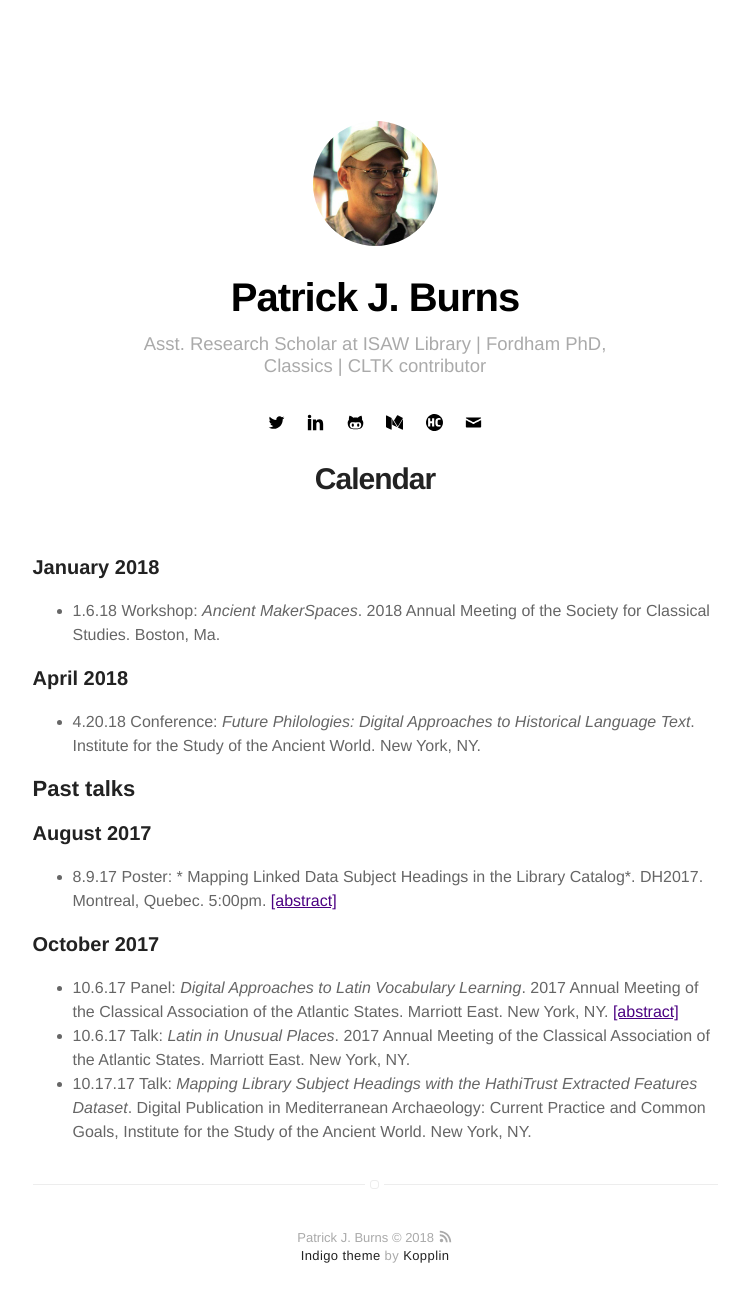
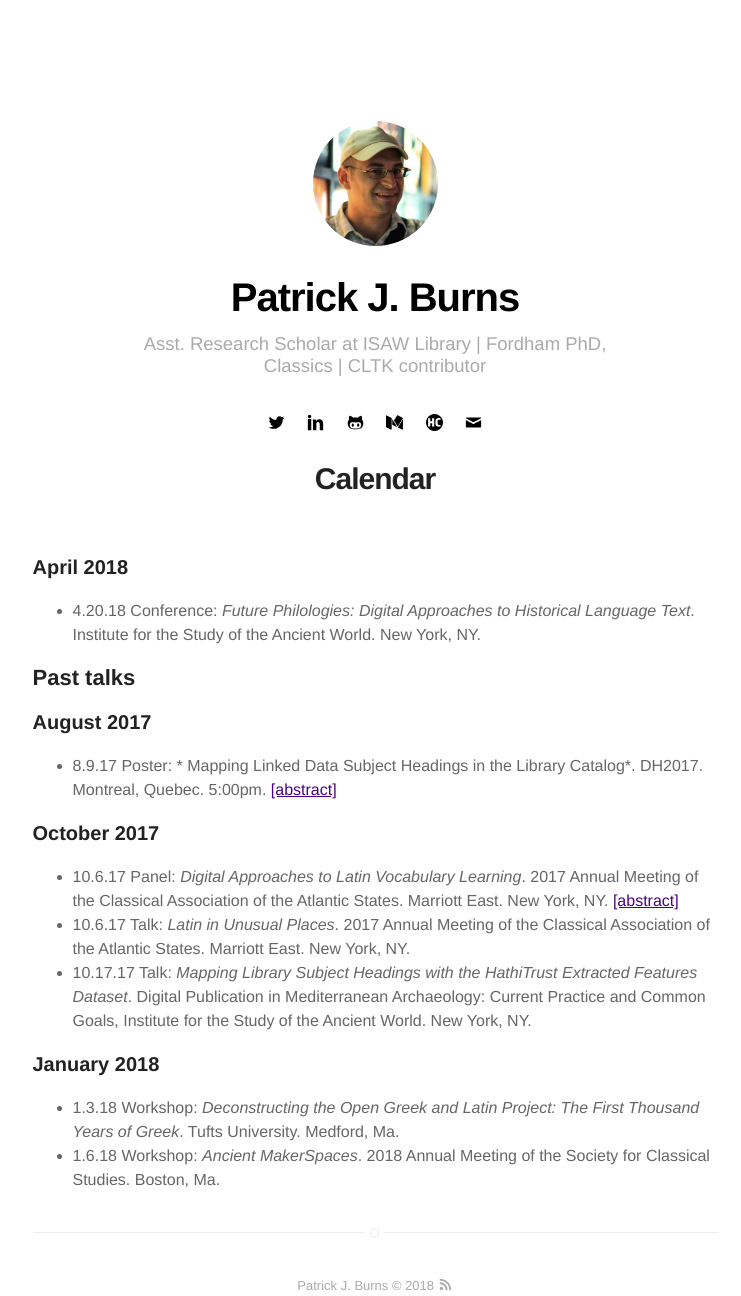
Before and after one commit to diyclassics/diyclassics.github.io, a Jekyll site: the page built from calendar.md, in a window 1280 px wide and 1400 px high, cut to the strip 104-1400 px from the top of the window. Shown: the whole strip, without its empty margins (265-1006 px from the left). Built offline with Jekyll 4.4.1, drawn with Linux system fonts in a browser that asks for light colours.

Commit message:
Add SCS 2018 events to calendar/cv

```diff
--- a/calendar.md
+++ b/calendar.md
@@ -25,3 +21,8 @@ layout: calendar
 - 10.6.17 Panel: *Digital Approaches to Latin Vocabulary Learning*. 2017 Annual Meeting of the Classical Association of the Atlantic States. Marriott East. New York, NY. [[abstract]](../digital-approaches-to-latin-vocabulary){:.cv-link}
 - 10.6.17 Talk: *Latin in Unusual Places*. 2017 Annual Meeting of the Classical Association of the Atlantic States. Marriott East. New York, NY.<!--- [[abstract]](../amor-belli){:.cv-link}--->
 - 10.17.17 Talk: *Mapping Library Subject Headings with the HathiTrust Extracted Features Dataset*. Digital Publication in Mediterranean Archaeology: Current Practice and Common Goals, Institute for the Study of the Ancient World. New York, NY.
+
+### January 2018
+
+- 1.3.18 Workshop: *Deconstructing the Open Greek and Latin Project: The First Thousand Years of Greek*. Tufts University. Medford, Ma.
+- 1.6.18 Workshop: *Ancient MakerSpaces*. 2018 Annual Meeting of the Society for Classical Studies. Boston, Ma.
```
Also changed, not shown: other parts of calendar.md (+0 -4 lines), cv.md (+3 -1 lines).
